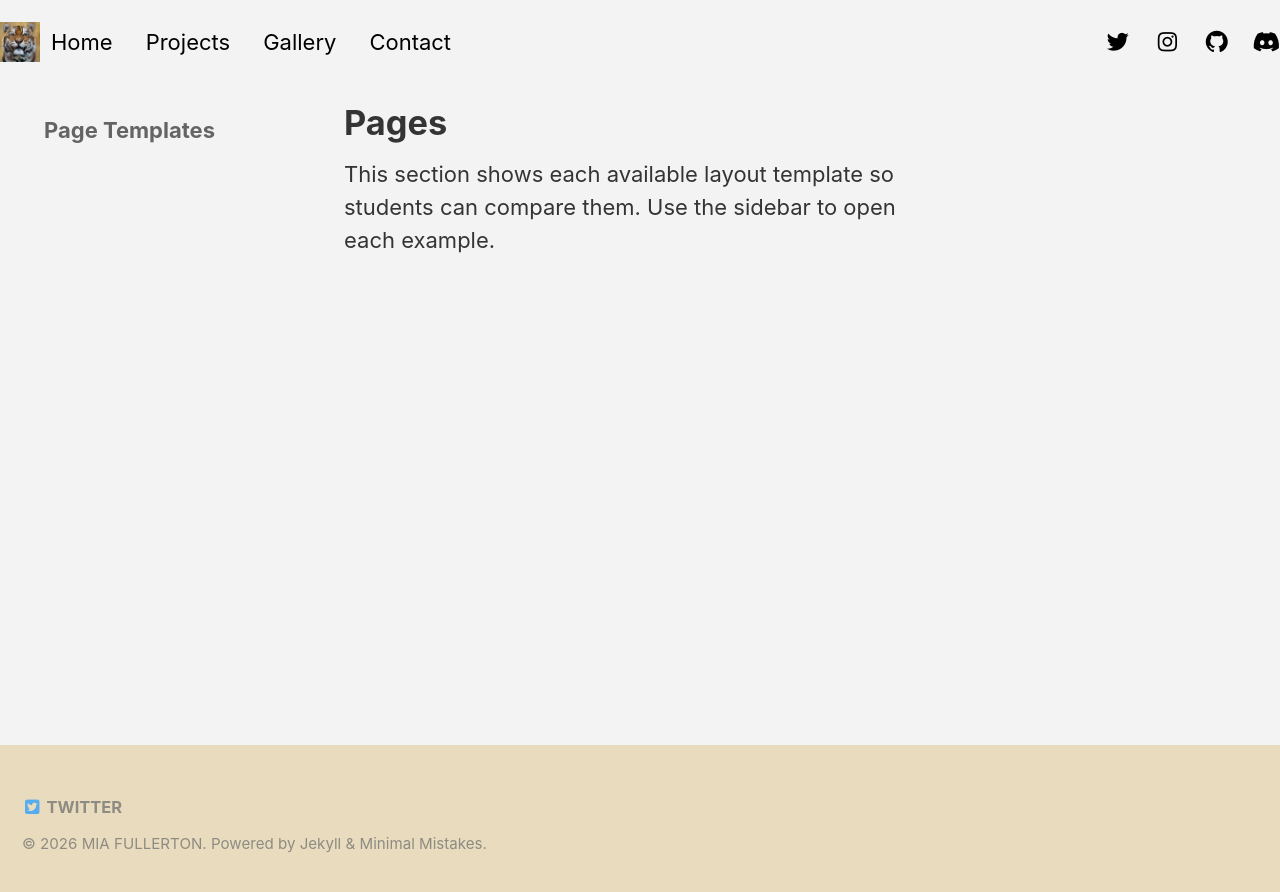
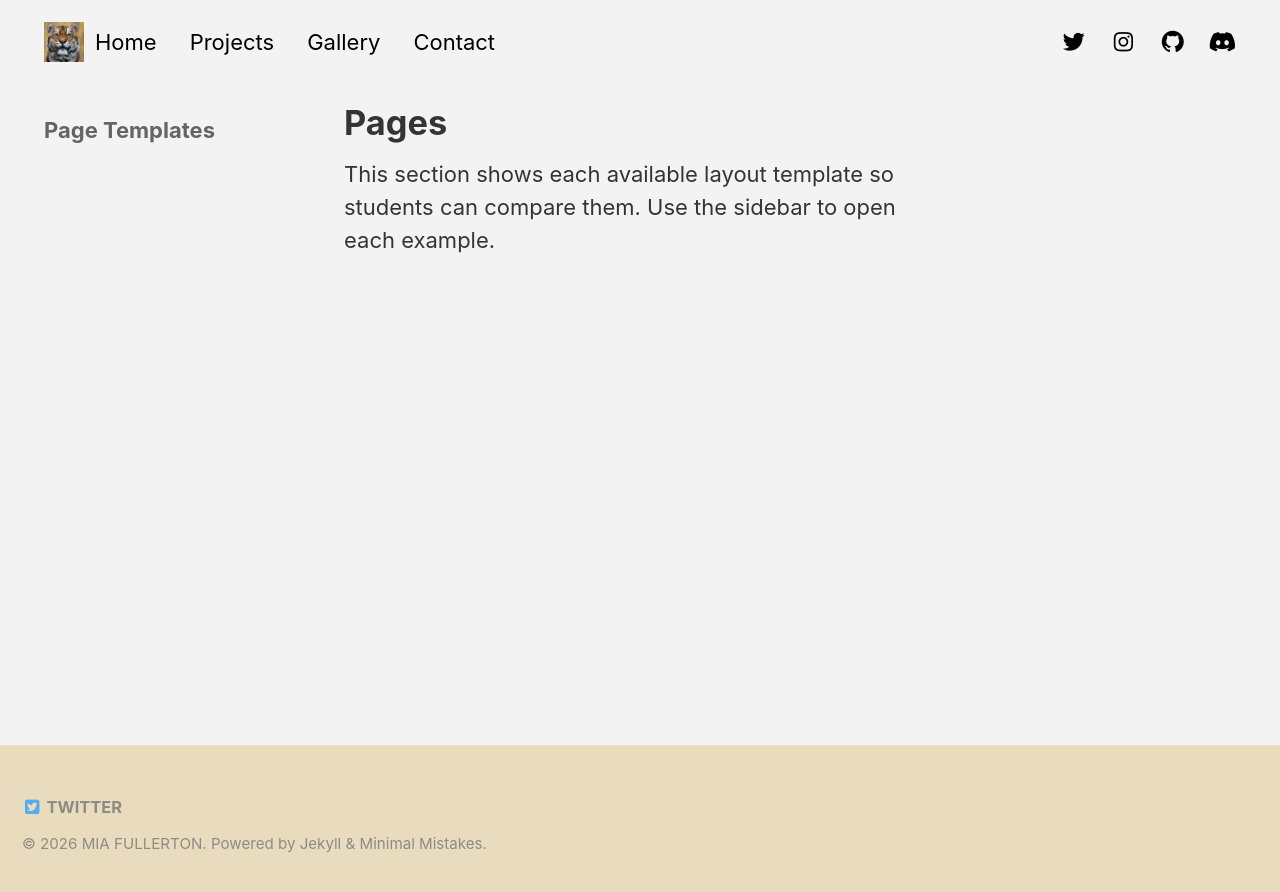
Before and after one commit to Griffsirr/Griffsirr.github.io, a Jekyll site: the page built from _pages/pages.md, in a window 1280 px wide. Shown: the top 892 px of the page. Built offline with Jekyll 4.4.1, drawn with Linux system fonts in a browser that asks for light colours.

Commit message:
Update header.html

```diff
--- a/_includes/header.html
+++ b/_includes/header.html
@@ -1,5 +1,4 @@
-<div class="nav-container">
-  <nav style="display:flex; align-items:center; justify-content:space-between; padding:1rem 0; background:transparent; color:#000;">
+<nav style="display:flex; align-items:center; justify-content:space-between; padding:1rem 2rem; background:transparent; color:#000;">
 
   <!-- LEFT: LOGO + NAV LINKS -->
   <div style="display:flex; align-items:center; gap:0.5rem;">
@@ -31,7 +30,6 @@
     </a>
   </div>
 </nav>
-</div>
 
 <style>
 .nav-link, .nav-icon {
```
